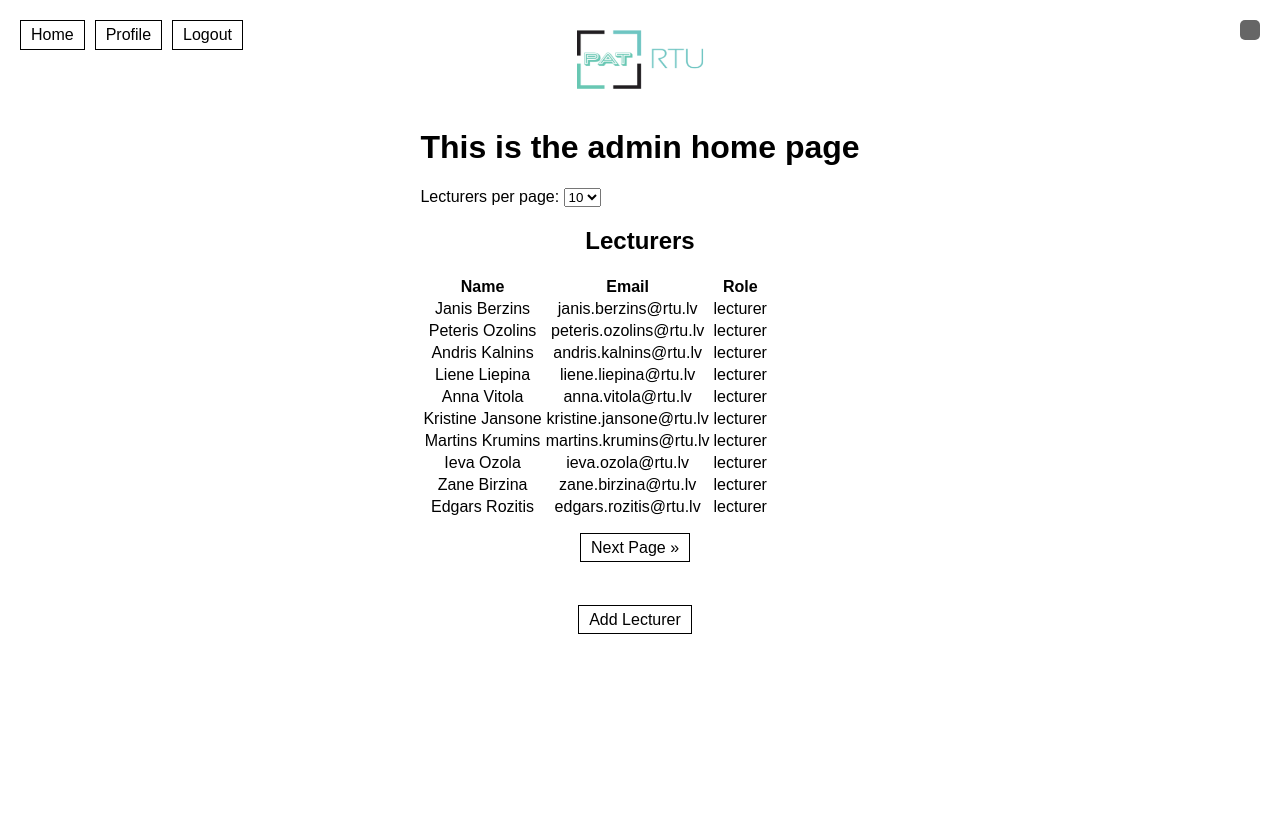
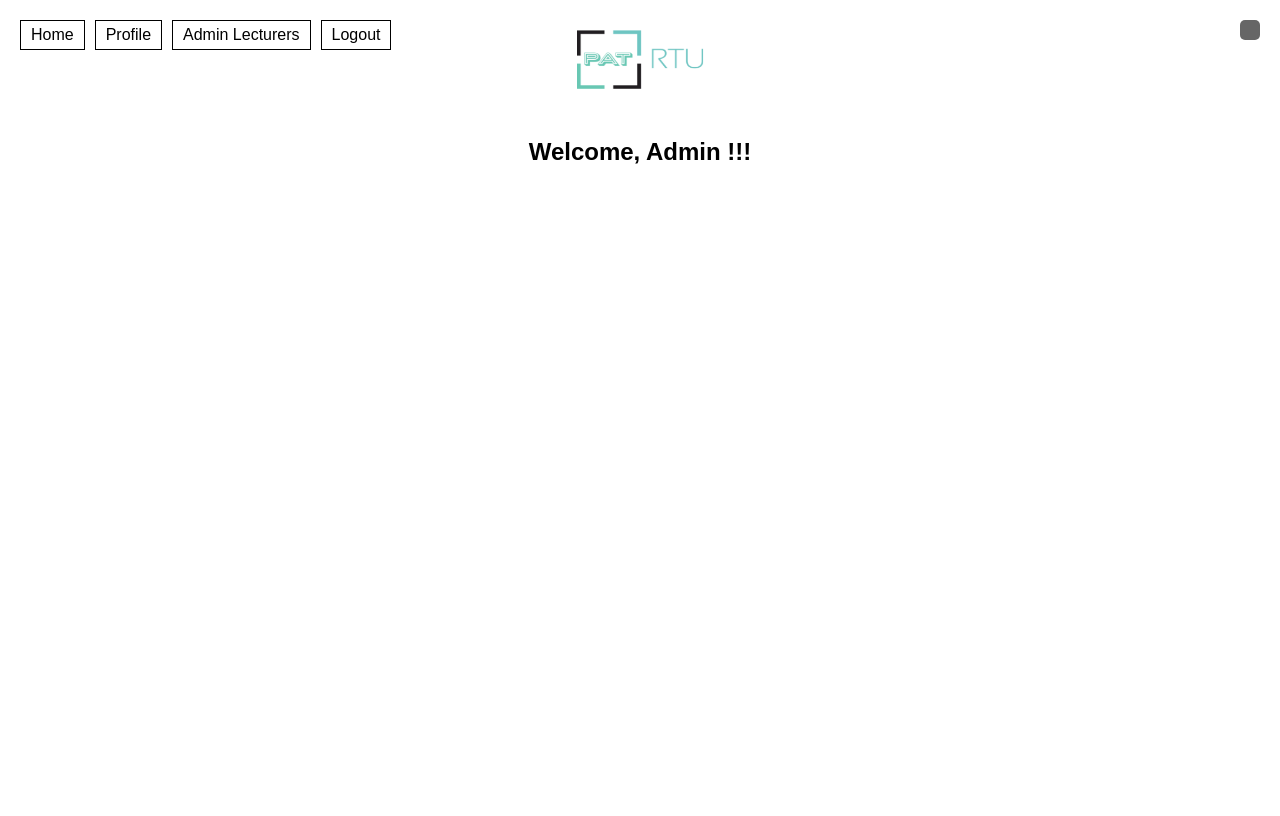
Before and after one commit to jekabsvarna/OOP_Projekts, a Flask app: page /home_admin in a window 1280 px wide. Run offline with Flask 3, Linux system fonts and the light colour scheme; a user stored in the database is signed in; data comes from the database, SQL or seed files in the repository.

Commit message:
admin home page update

```diff
--- a/website/templates/base.html
+++ b/website/templates/base.html
@@ -19,7 +19,7 @@
       flex: 1; /* Allow content area to grow */
       text-align: center; /* Center text and buttons within the content area */
       padding: 150px;
-      margin-top: -50px;
+      margin-top: -40px;
     }
 
     .sidebar-buttons {
@@ -131,6 +131,7 @@
     {% if user.role == 'admin' %}
       <a class="nav-item nav-link" id="home" href="/home_admin">Home</a>
       <a class="nav-item nav-link" id="profile" href="/profile">Profile</a>
+      <a class="nav-item nav-link" id="admin-lecturers" href="/admin_lecturers">Admin Lecturers</a>
     {% elif user.role == 'lecturer' %}
       <a class="nav-item nav-link" id="home" href="/home_lecturer">Home</a>
       <a class="nav-item nav-link" id="profile" href="/profile">Profile</a>
--- a/website/templates/home_admin.html
+++ b/website/templates/home_admin.html
@@ -1,79 +1,6 @@
 {% extends "base.html" %}
-
-{% block title %}Admin Dashboard{% endblock %}
+{% block title %}Home{% endblock %}
 
 {% block content %}
-<style>
-    .lecturers-per-page {
-        text-align: left; /* Aligns the content to the left */
-    }
-    .lecturers-list h2 {
-        margin-top: 20px; /* Adds some space above the lecturers heading */
-    }
-    .pagination {
-        text-align: center; /* Keeps pagination centered */
-        margin-top: 20px; /* Adds space above the pagination links */
-    }
-    .add-lecturer-btn {
-        margin-top: 20px; /* Adds space above the Add Lecturer button */
-
-    }
-</style>
-
-<h1>This is the admin home page</h1>
-
-<!-- Dropdown for selecting number of lecturers -->
-<div class="lecturers-per-page">
-    <form method="GET">
-        <label for="num_lecturers">Lecturers per page:</label>
-        <select name="num_lecturers" id="num_lecturers" onchange="this.form.submit()">
-            <option value="5" {% if request.args.get('num_lecturers', default='10') == '5' %} selected {% endif %}>5</option>
-            <option value="10" {% if request.args.get('num_lecturers', default='10') == '10' %} selected {% endif %}>10</option>
-            <option value="20" {% if request.args.get('num_lecturers', default='10') == '20' %} selected {% endif %}>20</option>
-            <option value="30" {% if request.args.get('num_lecturers', default='10') == '30' %} selected {% endif %}>30</option>
-        </select>
-    </form>
-</div>
-
-<!-- Lecturers List -->
-<div class="lecturers-list">
-    <h2>Lecturers</h2>
-    <table>
-        <thead>
-            <tr>
-                <th>Name</th>
-                <th>Email</th>
-                <th>Role</th>
-            </tr>
-        </thead>
-        <tbody>
-            {% for lecturer in lecturers %}
-            <tr>
-                <td>{{ lecturer.first_name }}</td>
-                <td>{{ lecturer.email }}</td>
-                <td>{{ lecturer.role }}</td>
-            </tr>
-            {% else %}
-            <tr>
-                <td colspan="3">No lecturers found.</td>
-            </tr>
-            {% endfor %}
-        </tbody>
-    </table>
-</div>
-
-<!-- Pagination Links -->
-<div class="pagination">
-    {% if prev_url %}
-    <a href="{{ prev_url }}" class="btn btn-primary">&laquo; Previous Page</a>
-    {% endif %}
-    {% if next_url %}
-    <a href="{{ next_url }}" class="btn btn-primary">Next Page &raquo;</a>
-    {% endif %}
-</div>
-<br>
-<br>
-<br>
-<!-- Add Lecturer Button -->
-<a href="{{ url_for('views.add_lecturer') }}" class="btn btn-primary add-lecturer-btn">Add Lecturer</a>
+    <h2>Welcome, {{ user.first_name }}  !!!</h2>
 {% endblock %}
--- a/website/views.py
+++ b/website/views.py
@@ -16,6 +16,13 @@ views = Blueprint('views', __name__)
 @views.route('/home_admin')
 @login_required
 def home_admin():
+    db_path = 'instance/database.db'  # Update with your database path
+    articles = Article.query.all()  # Fetch articles from the database
+    return render_template("home.html", user=current_user, articles=articles)
+
+@views.route('/admin_lecturers')  # Define the route for admin lecturers page
+@login_required
+def admin_lecturers():
     if current_user.role == 'admin':
         # Defining the DB path
         db_path = 'instance/database.db'
@@ -33,14 +40,13 @@ def home_admin():
         lecturers = get_lecturers(db_path, limit=num_lecturers_per_page, offset=offset)
         lecturers_list = [{'id': l[0], 'email': l[1], 'first_name': l[2], 'role': l[3]} for l in lecturers]
 
-        prev_url = url_for('views.home_admin', num_lecturers=num_lecturers_per_page, page=page-1) if page > 1 else None
-        next_url = url_for('views.home_admin', num_lecturers=num_lecturers_per_page, page=page+1) if page < total_pages else None
+        prev_url = url_for('views.admin_lecturers', num_lecturers=num_lecturers_per_page, page=page-1) if page > 1 else None
+        next_url = url_for('views.admin_lecturers', num_lecturers=num_lecturers_per_page, page=page+1) if page < total_pages else None
 
-        return render_template("home_admin.html", user=current_user, lecturers=lecturers_list, prev_url=prev_url, next_url=next_url)
+        return render_template("admin_lecturers.html", user=current_user, lecturers=lecturers_list, prev_url=prev_url, next_url=next_url)
     else:
         flash("You are not authorized to access this page.", category="error")
         return redirect(url_for("views.home"))
-
 
 
 @views.route('/home_lecturer')
```
Also changed, not shown: website/templates/admin_lecturers.html (+77 -0 lines).
